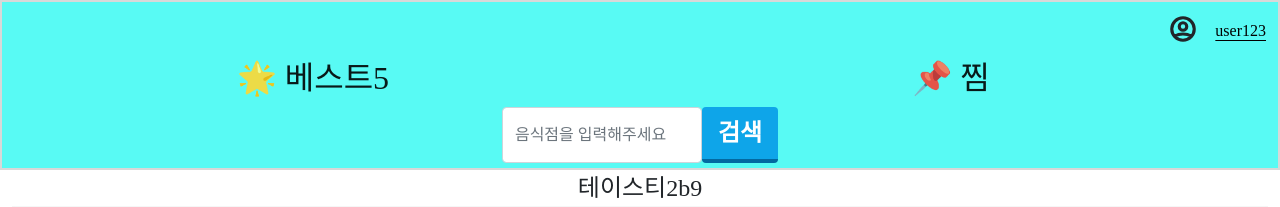
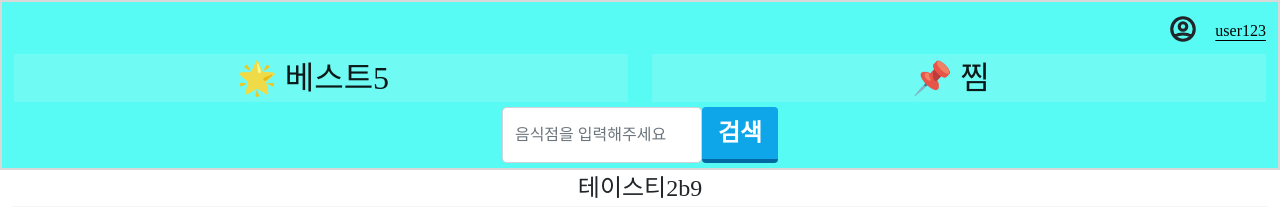
Before and after one commit to oswaldeff/tasty2b9, a Django app: page / in a window 1280 px wide. Shown: the top 207 px of the page. Run offline with Django 3.2, Linux system fonts and the light colour scheme; style sheets or scripts are compiled from the project's sources; some libraries are stand-ins or nearby versions; some web fonts are replaced.

Commit message:
feat: Update base & home template

```diff
--- a/templates/core/base.html
+++ b/templates/core/base.html
@@ -62,14 +62,14 @@
             </ul>
             <ul class="nav row t-relative t-inset-y-2">
               <li class="nav-item col text-center">
-                <div class="t-border-solid hover:t-bg-[#01DFD7]">
+                <div class="t-bg-[#70FAF4] t-border-solid hover:t-bg-[#01DFD7]">
                   <a class="navbar-brand fs-2" href="http://localhost:8000"
                     >🌟 베스트5</a
                   >
                 </div>
               </li>
               <li class="nav-item col text-center">
-                <div class="t-border-solid hover:t-bg-[#01DFD7]">
+                <div class="t-bg-[#70FAF4] t-border-solid hover:t-bg-[#01DFD7]">
                   <a class="navbar-brand fs-2" href="http://localhost:8000"
                     >📌 찜
                   </a>
```
